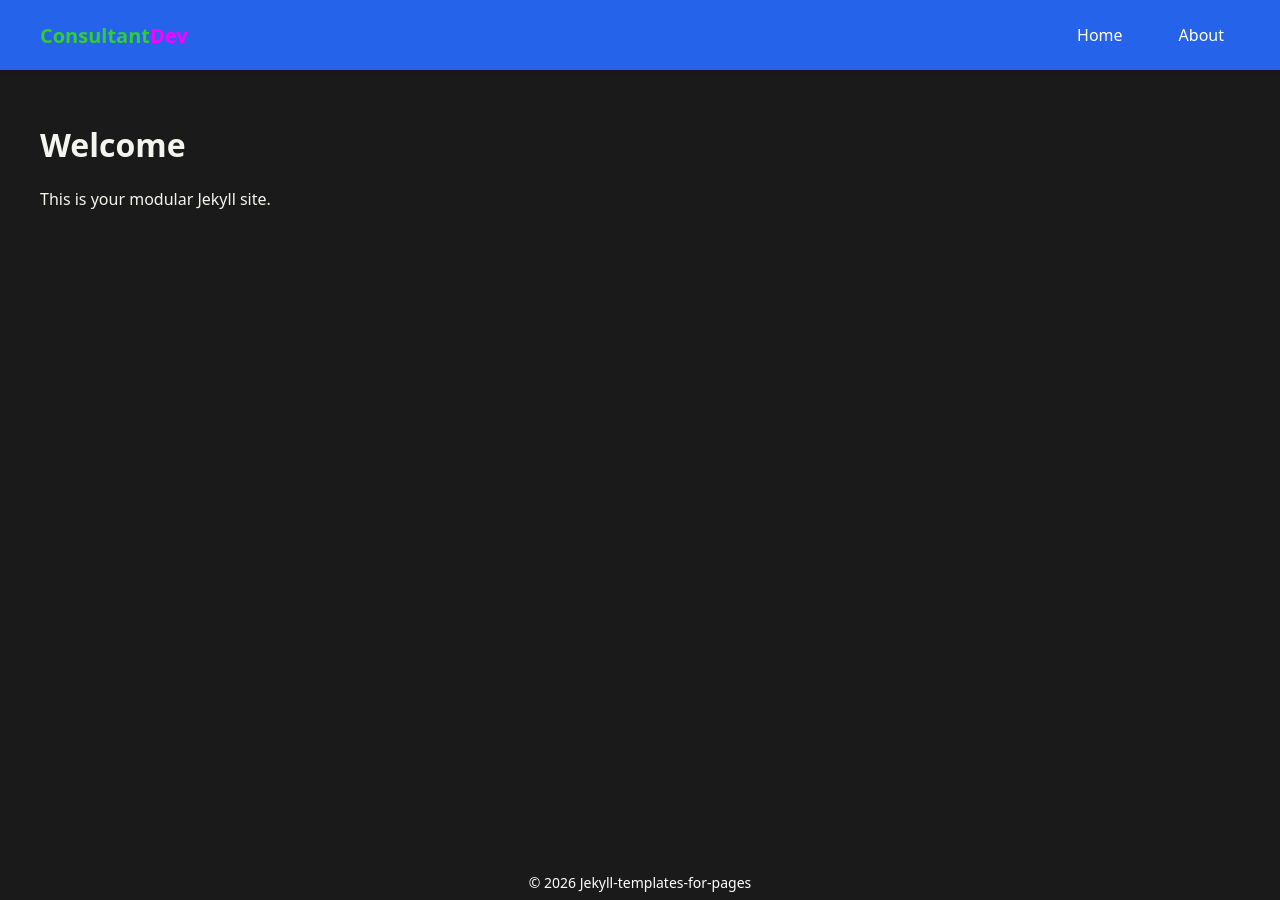
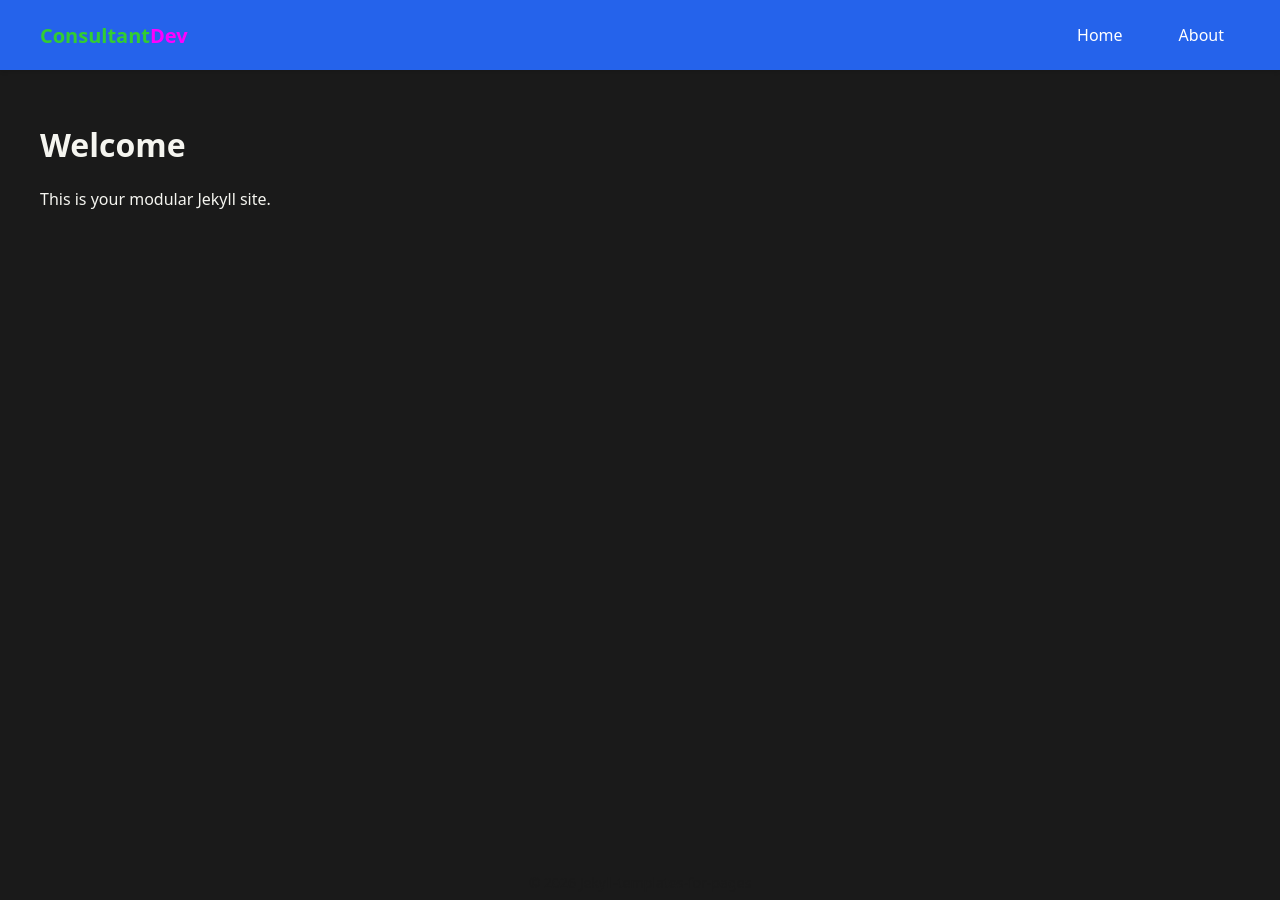
Before and after one commit to m33lucky-benny/Jekyll-templates-for-pages, a Jekyll site: the page built from index.html, in a window 1280 px wide. Built offline with Jekyll 4.4.1, drawn with Linux system fonts in a browser that asks for light colours.

Commit message:
Update footer.html

```diff
--- a/_includes/footer.html
+++ b/_includes/footer.html
@@ -1,6 +1,6 @@
 <footer style="
   background: {{ site.data.settings.brand.dark }};
-  color: white;
+  color: {{ site.data.settings.brand.surface1 }};
   padding: 0.5rem 1rem;
   margin-top: 1rem;
   text-align: center;
```
